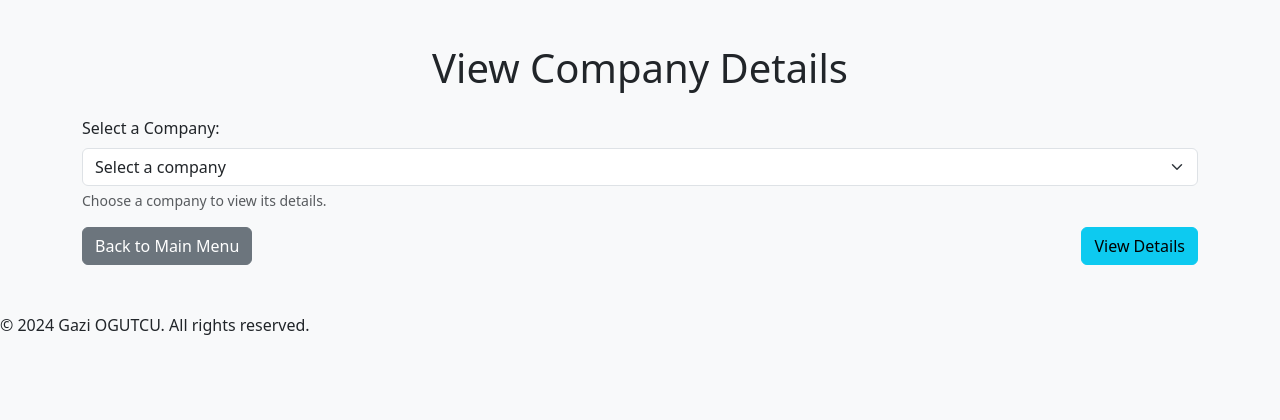
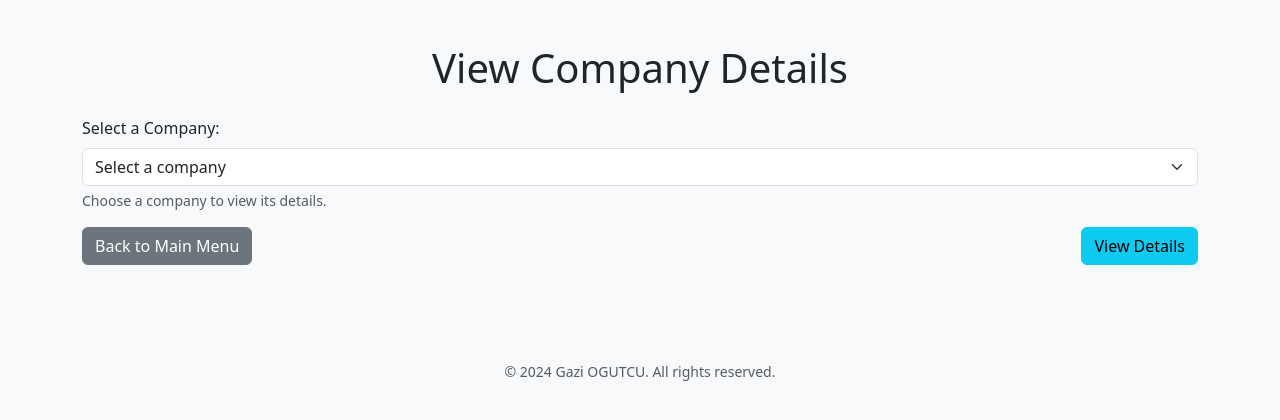
Before and after one commit to GaziOgutcu/MKPD-CMS-1, a Flask app: template Templates/view_company.html in a window 1280 px wide. Shown: the part 325-745 px from the top of the page. Run offline with Flask 3, Linux system fonts and the light colour scheme; the template is opened without the code that fills it, so the values that code supplies are empty.

Commit message:
Update view_company.html

```diff
--- a/Templates/view_company.html
+++ b/Templates/view_company.html
@@ -71,8 +71,8 @@
 
 
     <!-- Footer -->
-    <div class="copyright">
-        &copy; 2024 Gazi OGUTCU. All rights reserved.
+    <div class="text-center mt-5">
+        <p class="small text-muted">&copy; 2024 Gazi OGUTCU. All rights reserved.</p>
     </div>
 
 </body>
```
